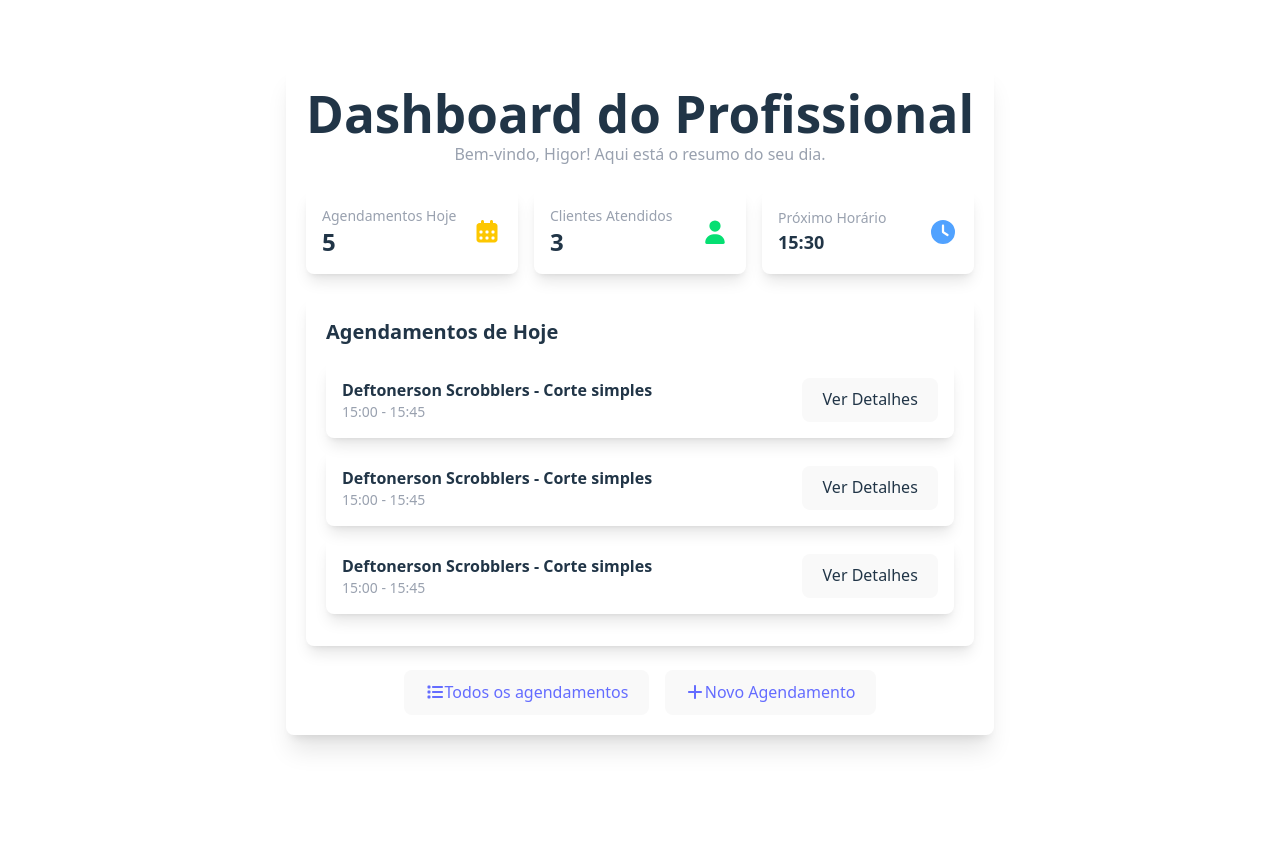
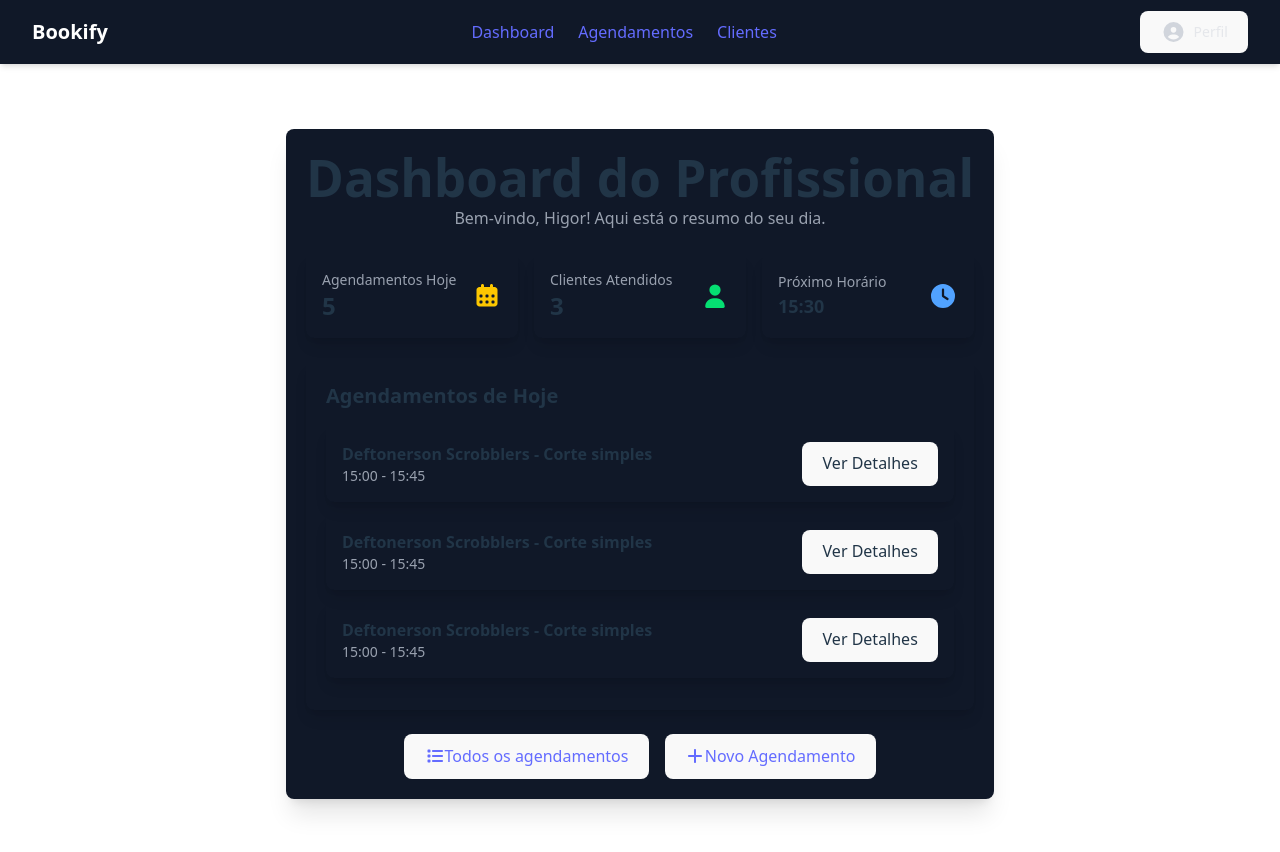
Before and after one commit to gontijoVitor/Bookify, a React (Vite) app in the folder frontend/: page / in a window 1280 px wide. Shown: the top 852 px of the page. Before the commit the page ends 800 px from the top, so only its background shows below. Built offline with nearby package versions, Linux system fonts and the light colour scheme.

Commit message:
iniciando a implementação de uma topbar

```diff
--- /dev/null
+++ b/frontend/src/components/topbar.jsx
@@ -0,0 +1,60 @@
+import { useState } from "react";
+import { FontAwesomeIcon } from "@fortawesome/react-fontawesome";
+import { faBars, faTimes, faUserCircle } from "@fortawesome/free-solid-svg-icons";
+
+function Topbar() {
+  const [isOpen, setIsOpen] = useState(false);
+
+  return (
+    <nav className="bg-gray-900 shadow-md">
+      <div className="max-w-7xl mx-auto px-4 sm:px-6 lg:px-8">
+        <div className="flex justify-between h-16 items-center">
+          {/* Logo / Nome */}
+          <div className="flex-shrink-0 text-xl font-bold text-white">
+            Bookify
+          </div>
+
+          {/* Menu Desktop */}
+          <div className="hidden md:flex space-x-6">
+            <a href="#" className="text-gray-300 hover:text-white">Dashboard</a>
+            <a href="#" className="text-gray-300 hover:text-white">Agendamentos</a>
+            <a href="#" className="text-gray-300 hover:text-white">Clientes</a>
+          </div>
+
+          {/* Ícone de Usuário */}
+          <div className="hidden md:flex items-center">
+            <button className="flex items-center gap-2 bg-gray-800 px-3 py-1 rounded-lg hover:bg-gray-700">
+              <FontAwesomeIcon icon={faUserCircle} className="text-gray-300 text-xl" />
+              <span className="text-sm text-gray-200">Perfil</span>
+            </button>
+          </div>
+
+          {/* Botão Mobile */}
+          <div className="md:hidden">
+            <button
+              onClick={() => setIsOpen(!isOpen)}
+              className="text-gray-300 hover:text-white focus:outline-none"
+            >
+              <FontAwesomeIcon icon={isOpen ? faTimes : faBars} size="lg" />
+            </button>
+          </div>
+        </div>
+      </div>
+
+      {/* Menu Mobile */}
+      {isOpen && (
+        <div className="md:hidden bg-gray-800 px-4 pt-2 pb-3 space-y-2">
+          <a href="#" className="block text-gray-300 hover:text-white">Dashboard</a>
+          <a href="#" className="block text-gray-300 hover:text-white">Agendamentos</a>
+          <a href="#" className="block text-gray-300 hover:text-white">Clientes</a>
+          <button className="w-full flex items-center gap-2 bg-gray-700 px-3 py-2 rounded-lg">
+            <FontAwesomeIcon icon={faUserCircle} className="text-gray-300 text-lg" />
+            <span className="text-sm text-gray-200">Perfil</span>
+          </button>
+        </div>
+      )}
+    </nav>
+  );
+}
+
+export default Topbar;
--- a/frontend/src/index.css
+++ b/frontend/src/index.css
@@ -7,7 +7,7 @@
 
   color-scheme: light dark;
   color: rgba(255, 255, 255, 0.87);
-  background-color: #242424;
+  background-color: #2e2e2e;
 
   font-synthesis: none;
   text-rendering: optimizeLegibility;
--- a/frontend/src/main.jsx
+++ b/frontend/src/main.jsx
@@ -4,11 +4,12 @@ import { createRoot } from 'react-dom/client'
 import { BrowserRouter } from 'react-router-dom';
 
 import App from './app.jsx';
+import Topbar from './components/topbar.jsx';
 
 createRoot(document.getElementById('root')).render(
   <StrictMode>
     <BrowserRouter>
-
+      <Topbar/>
       <App/>
     </BrowserRouter>
   </StrictMode>,
--- a/frontend/src/pages/dashboard.jsx
+++ b/frontend/src/pages/dashboard.jsx
@@ -6,9 +6,10 @@ import { Link } from "react-router-dom";
 
 function Dashboard() {
     var tipoUser = "prestador"
+    //otimizar para que apenas o conteúdo seja alterado, e não toda a página, assim economizando processamento e código
     if(tipoUser == "prestador"){
         return(
-            <div className="shadow-xl p-5 rounded-lg">
+            <div className="bg-gray-900 shadow-xl p-5 rounded-lg">
                 {/* Cabeçalho */}
                 <div className="mb-6">
                     <h1 className="text-center font-bold">Dashboard do Profissional</h1>
```
